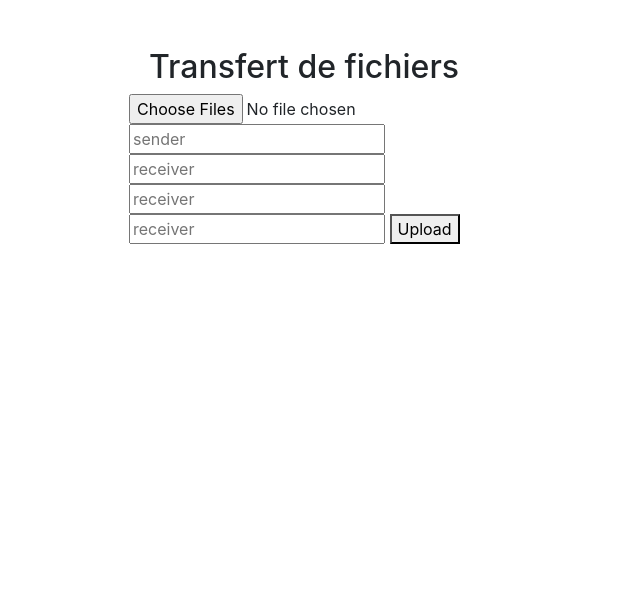
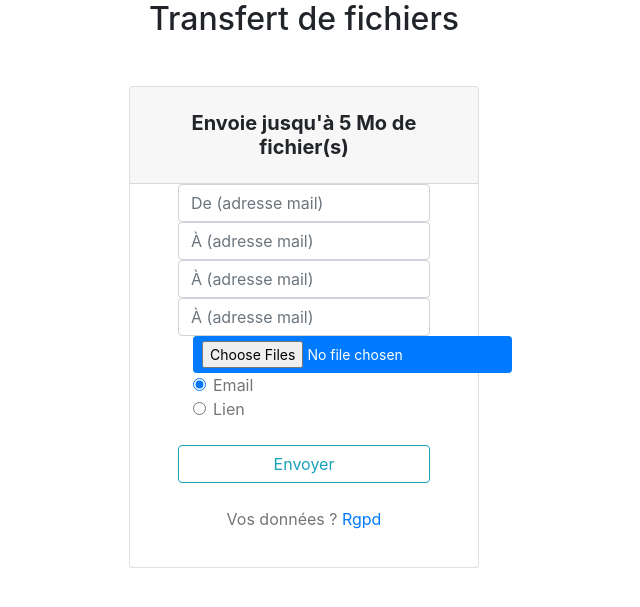
Before and after one commit to CaretteGeoffroy/swishfile, a PHP site: template views/index.twig in a window 1280 px wide. Shown: the top 607 px of the page, without its empty margins (336-976 px from the left). Run offline with PHP 8.4, Linux system fonts and the light colour scheme; the template is opened without the code that fills it, so the values that code supplies are empty; some libraries are stand-ins or nearby versions.

Commit message:
style ajouté au formulaire html

```diff
--- /dev/null
+++ b/style.css
@@ -0,0 +1,3 @@
+
+
+/*# sourceMappingURL=style.css.map */
--- a/views/index.twig
+++ b/views/index.twig
@@ -7,39 +7,69 @@
 	<base href="http://localhost/transfer-system">
 	<meta charset="UTF-8">
 	<meta name="viewport" content="width=device-width, initial-scale=1, shrink-to-fit=no">
-	<meta name="description" content="envoyer vos fichier rapidement et simplement !">
-	<link rel="stylesheet" type="text/css" href="nodes_modules/bootstrap/dist/css/bootstrap.css">
+	<!-- Bootstrap CSS -->
+	<link rel="stylesheet" href="https://stackpath.bootstrapcdn.com/bootstrap/4.1.3/css/bootstrap.min.css" integrity="sha384-MCw98/SFnGE8fJT3GXwEOngsV7Zt27NXFoaoApmYm81iuXoPkFOJwJ8ERdknLPMO"
+	 crossorigin="anonymous">
 	<link rel="stylesheet" href="style.css" />
 	<title>Transfert de fichier</title>
-
 </head>
-
 <body>
-	<section class="container-fluid section img-fluid pt-5" id="form">
+	<section class="container-fluid" id="form">
+		<h2 class="text-center mb-5">Transfert de fichiers </h2>
 		<div class="container">
-            <div class="row ">
-                <div class="col-4 col-sm-4 col-md-4 col-lg-4">
+			<div class="row">
+				<div class="col-4 col-sm-4 col-md-4 col-lg-4 col-xl-4 d-flex align-items-center justify-content-center">
 				</div>
-						<div class="col-4 col-sm-4 col-md-4 col-lg-4">
-
-                    <h2 class="text-center">Transfert de fichiers</h2>
-
-
-					<form action="transfer-system/home" method="post" enctype="multipart/form-data">
-
-						<input type="file" name="up[]" accept=".rar,.zip,.jpg,.txt,.jpeg" multiple="" />
-						<input type="mail" name="sender-mail" placeholder="sender">
-						<input type="mail" name="receiver-mail[]" placeholder="receiver">
-						<input type="mail" name="receiver-mail[]" placeholder="receiver">
-						<input type="mail" name="receiver-mail[]" placeholder="receiver">
-
-						<input type="hidden" name="MAX_FILE_SIZE" value="5000000">
-						<button type="submit" value="Upload" name="submit">Upload</button>
+				<div class="col-4 col-sm-4 col-md-4 col-lg-4 col-xl-4 d-flex align-items-center justify-content-center">
+					<div class="card">
+						<h5 class="card-header info-color white-text text-center py-4">
+							<strong>Envoie jusqu'à 5 Mo de fichier(s)</strong>
+						</h5>
+						<div class="card-body px-lg-5 pt-0">
+							<form class="md-form" style="color: #757575" action="transfer-system/home" method="post" enctype="multipart/form-data">
+								<input class="form-control" type="mail" name="sender-mail" placeholder="De (adresse mail)">
+								<input class="form-control" type="mail" name="receiver-mail[]" placeholder="À (adresse mail)">
+								<input class="form-control" type="mail" name="receiver-mail[]" placeholder="À (adresse mail)">
+								<input class="form-control" type="mail" name="receiver-mail[]" placeholder="À (adresse mail)">
+								<div class="col-sm-10">
+									<div class="file-field">
+										<div class="btn btn-primary btn-sm ">
+											<div class="file-path-wrapper">
+												<input class="file-path validate" type="file" name="up[]" accept=".rar,.zip,.jpg,.txt,.jpeg" multiple="">
+												<input type="hidden" name="MAX_FILE_SIZE" value="5000000"> <br>
+											</div>
+										</div>
+									</div>
 								</div>
 
+								<div class="">
+									<div class="col-sm-10">
+										<div class="form-check">
+											<input class="form-check-input" type="radio" name="gridRadios" id="gridRadios1" value="option1" checked>
+											<label class="form-check-label" for="gridRadios1">
+												Email
+											</label>
+										</div>
+										<div class="form-check">
+											<input class="form-check-input" type="radio" name="gridRadios" id="gridRadios2" value="option2">
+											<label class="form-check-label" for="gridRadios2">
+												Lien
+											</label>
+										</div>
+									</div>
+								</div>
+								<button class="btn btn-outline-info btn-rounded btn-block my-4 waves-effect z-depth-0" type="submit" value="Upload"
+								 name="submit">Envoyer</button>
+								<div class="text-center">
+									<p>Vos données ?
+										<a href="">Rgpd</a>
+									</p>
+								</div>
 							</form>
-					<div class="col-4 col-sm-4 col-md-4 col-lg-4">
 						</div>
+					</div>
+				</div>
+				<div class="col-4 col-sm-4 col-md-4 col-lg-4 col-xl-4 d-flex align-items-center justify-content-center">
 				</div>
 			</div>
 		</div>
```
Also changed, not shown: TRANSFER_DB.sql (+15 -5 lines), controllers/controller-home.php (+6 -6 lines), style.scss (added), 1 other file. Lines whose indentation alone changed are shown as unchanged.
